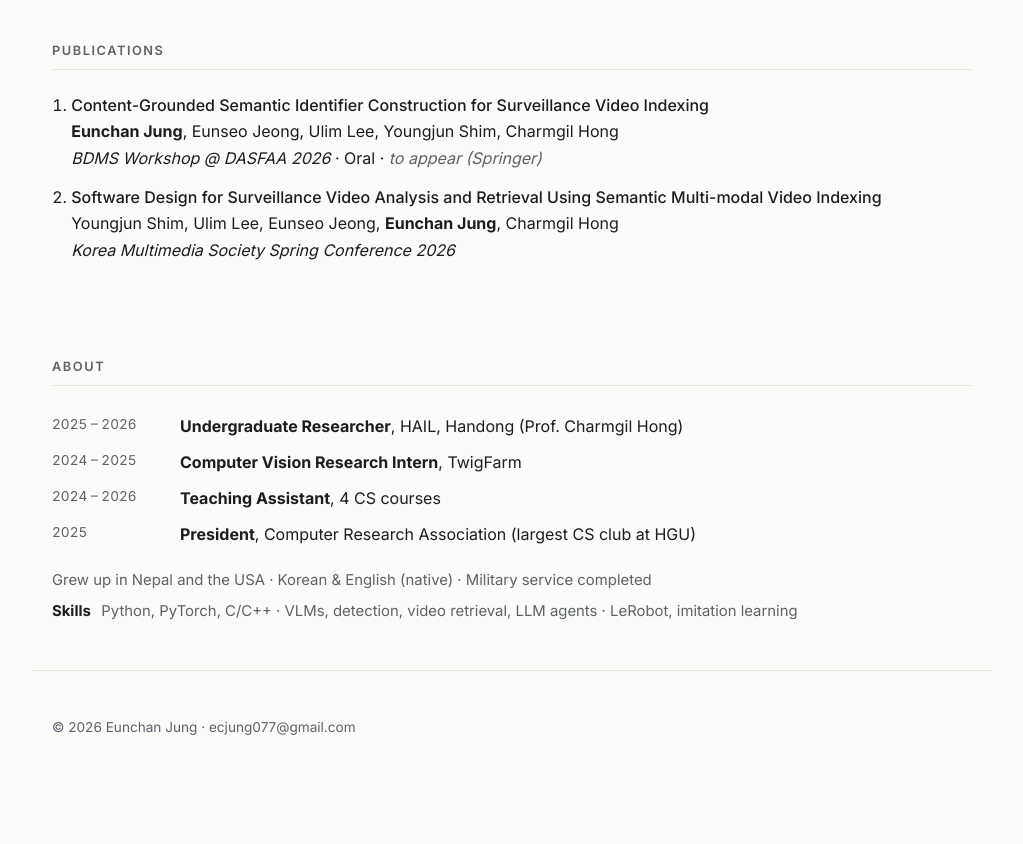
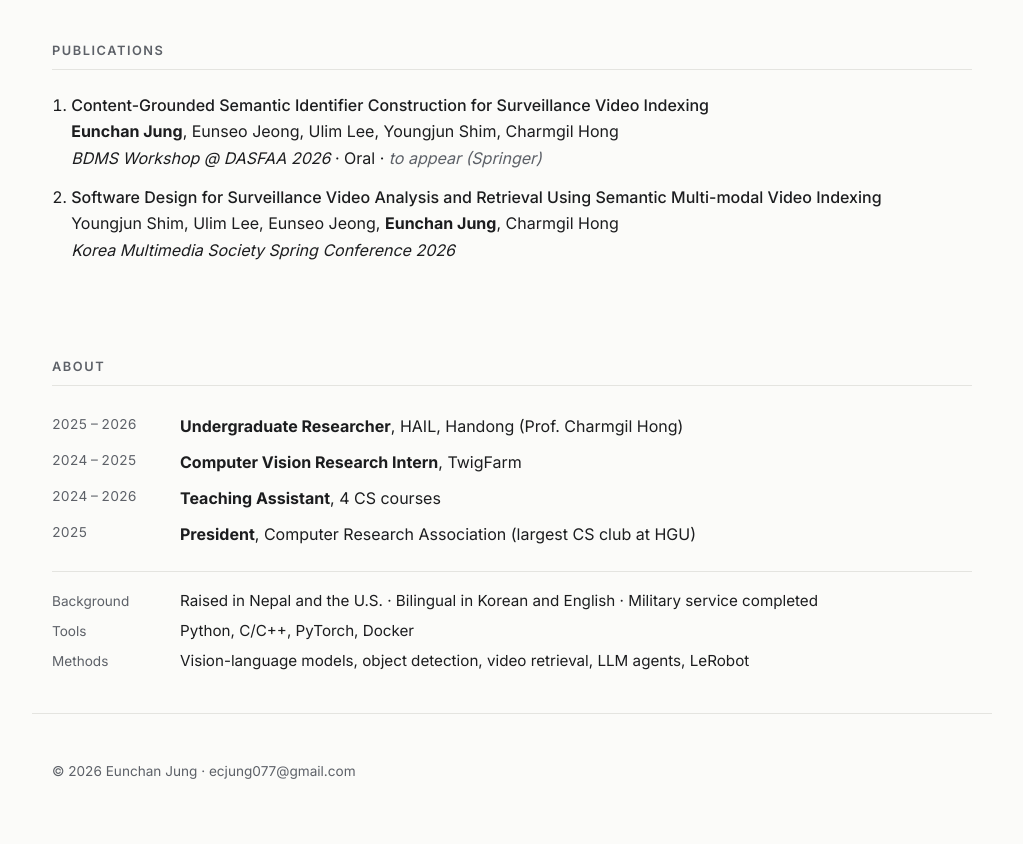
Before and after one commit to 248Kobe/248Kobe.github.io, a plain HTML site: page index.html in a window 1280 px wide. Shown: the part 1663-2507 px from the top of the page, without its empty margins (128-1151 px from the left). Before the commit the page ends 2463 px from the top, so only its background shows below. Drawn offline with Linux system fonts and the light colour scheme.

Commit message:
Tidy About section and fix News spacing
Co-Authored-By: Claude Opus 5.5 <noreply@anthropic.com>

```diff
--- a/css/style.css
+++ b/css/style.css
@@ -204,6 +204,15 @@ a.media:hover { opacity: .92; }
 .narrow { max-width: 30rem; }
 #phase1, #phase2 { border-top: 1px solid var(--line); }
 
+/* About facts: aligned with the timeline columns */
+.facts { display: grid; grid-template-columns: 7rem 1fr; gap: .3rem 1rem; margin: 1.2rem 0 0; padding-top: 1rem; border-top: 1px solid var(--line); }
+.facts dt { color: var(--muted); font-size: .85rem; padding-top: .1rem; }
+.facts dd { margin: 0; font-size: .95rem; }
+@media (max-width: 600px) {
+  .facts { grid-template-columns: 1fr; gap: 0; }
+  .facts dd { margin-bottom: .5rem; }
+}
+
 /* Experience timeline */
 .timeline { list-style: none; padding: 0; margin: 0 0 1rem; }
 .timeline li { display: grid; grid-template-columns: 7rem 1fr; gap: 1rem; padding: .3rem 0; }
--- a/index.html
+++ b/index.html
@@ -70,7 +70,7 @@
       <h2>News</h2>
       <ul class="news">
         <li><time>2026.08</time> Graduated early, Magna Cum Laude</li>
-        <li><time>2026.05</time> <strong>1st place</strong>, Capstone Festival (VIDEX Agent, team lead)</li>
+        <li><time>2026.05</time> <span><strong>1st place</strong>, Capstone Festival (VIDEX Agent, team lead)</span></li>
         <li><time>2026.04</time> Oral presentation at BDMS @ DASFAA 2026, Jeju</li>
       </ul>
     </section>
@@ -150,12 +150,11 @@
         <li><span class="when">2024 – 2026</span><div><strong>Teaching Assistant</strong>, 4 CS courses</div></li>
         <li><span class="when">2025</span><div><strong>President</strong>, Computer Research Association (largest CS club at HGU)</div></li>
       </ul>
-      <p class="about-line">
-        Grew up in Nepal and the USA · Korean &amp; English (native) · Military service completed
-      </p>
-      <p class="about-line">
-        <b>Skills</b> Python, PyTorch, C/C++ · VLMs, detection, video retrieval, LLM agents · LeRobot, imitation learning
-      </p>
+      <dl class="facts">
+        <dt>Background</dt><dd>Raised in Nepal and the U.S. · Bilingual in Korean and English · Military service completed</dd>
+        <dt>Tools</dt><dd>Python, C/C++, PyTorch, Docker</dd>
+        <dt>Methods</dt><dd>Vision-language models, object detection, video retrieval, LLM agents, LeRobot</dd>
+      </dl>
     </section>
 
   </main>
```
